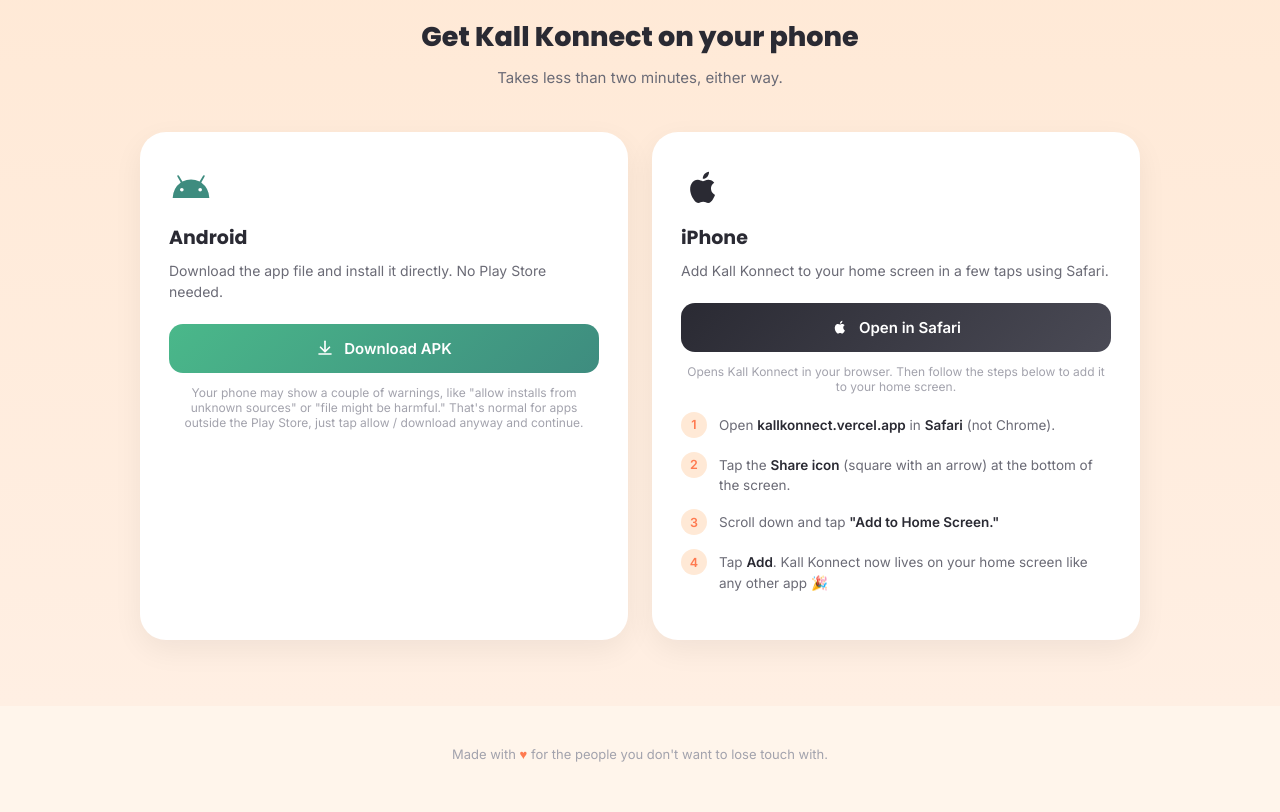
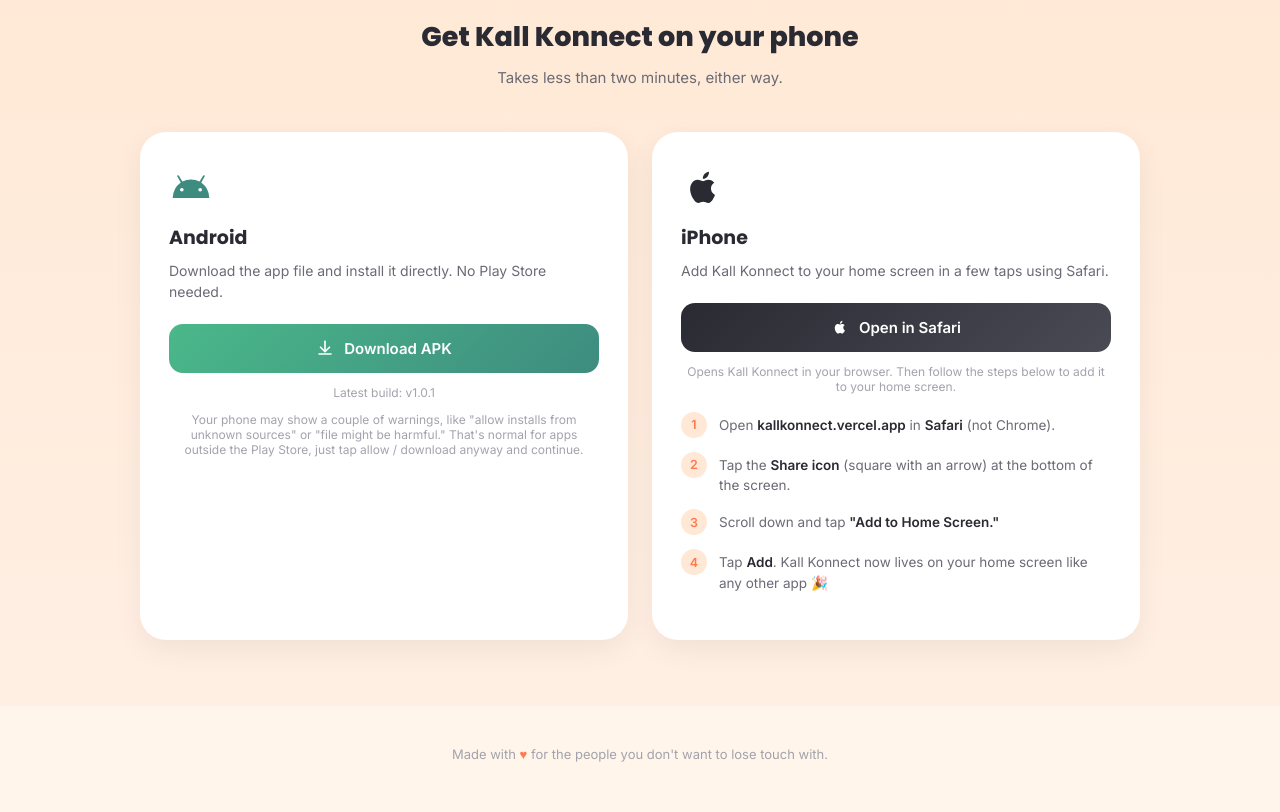
Before and after one commit to Freddielite/kall-konnect-website, a website: page index.html in a window 1280 px wide. Shown: the part 1414-2226 px from the top of the page. Drawn offline with Linux system fonts and the light colour scheme.

Commit message:
Publish APK v1.0.1

```diff
--- a/index.html
+++ b/index.html
@@ -524,7 +524,7 @@
       <p class="desc" id="android-desc">Download the app file and install it directly. No Play Store needed.</p>
       <!-- id="apk-download-link" and the data-version attr are targeted by the admin panel's -->
       <!-- APK upload flow (api/admin/apk-link.js) -- don't rename them without updating that too. -->
-      <a id="apk-download-link" class="dl-btn dl-android" href="https://4xkww26rte9quazy.public.blob.vercel-storage.com/releases/kall-konnect.apk" download="kall-konnect.apk" data-version="">
+      <a id="apk-download-link" class="dl-btn dl-android" href="https://4xkww26rte9quazy.public.blob.vercel-storage.com/releases/kall-konnect.apk" download="kall-konnect.apk" data-version="v1.0.1">
         <svg viewBox="0 0 24 24" fill="none" stroke="currentColor" stroke-width="2.2" stroke-linecap="round" stroke-linejoin="round"><path d="M12 3v13"></path><path d="M6 11l6 6 6-6"></path><path d="M4 20h16"></path></svg>
         <span id="android-btn-label">Download APK</span>
       </a>
@@ -533,7 +533,7 @@
       <!-- shows the version label (or nothing, if no version label was given). -->
       <!-- It is intentionally separate from android-note below so the "allow -->
       <!-- installs from unknown sources" instructions only ever appear once. -->
-      <p id="apk-version-note" class="dl-note"></p>
+      <p id="apk-version-note" class="dl-note">Latest build: v1.0.1</p>
       <p class="dl-note" id="android-note">Your phone may show a couple of warnings, like "allow installs from unknown sources" or "file might be harmful." That's normal for apps outside the Play Store, just tap allow / download anyway and continue.</p>
     </div>
 
```
